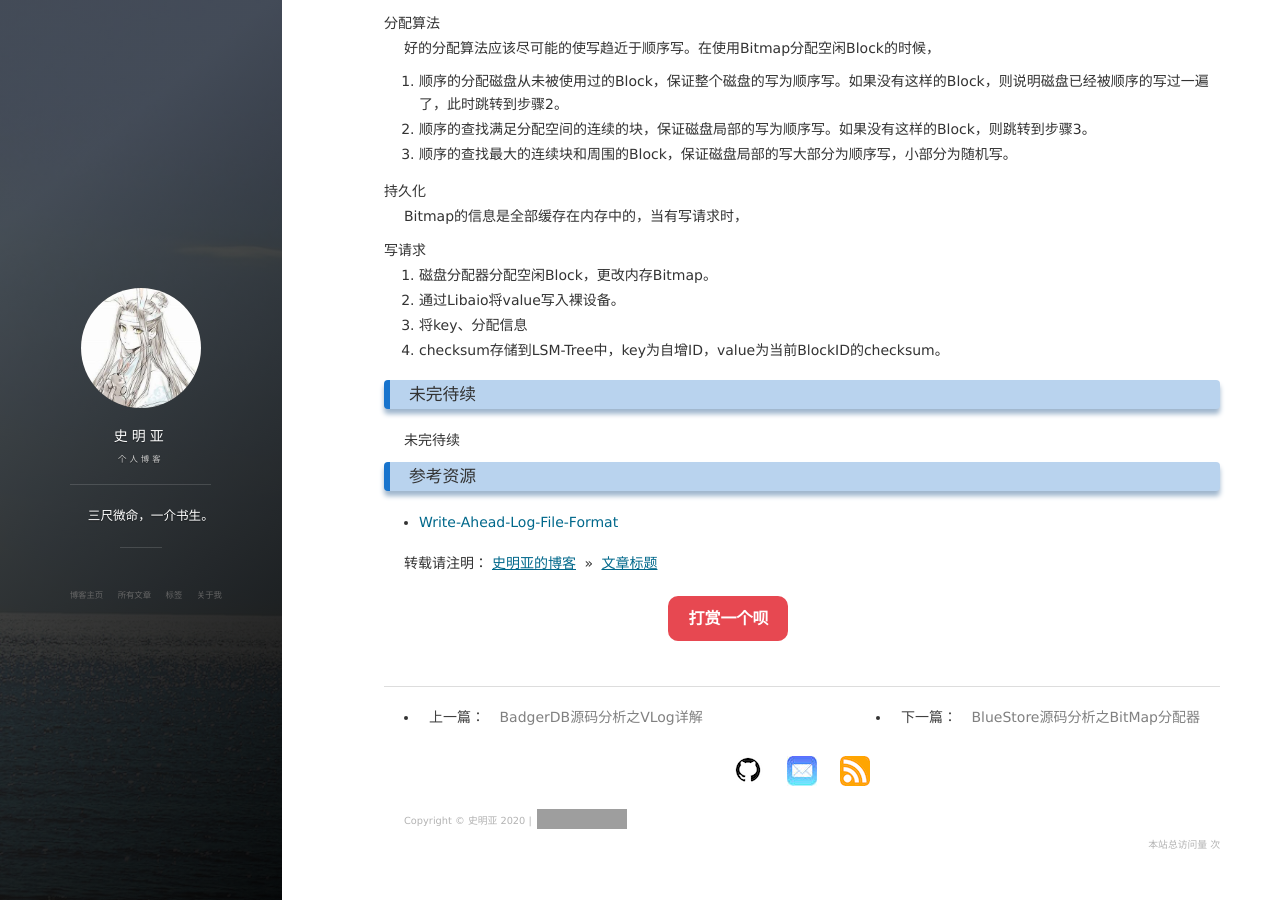
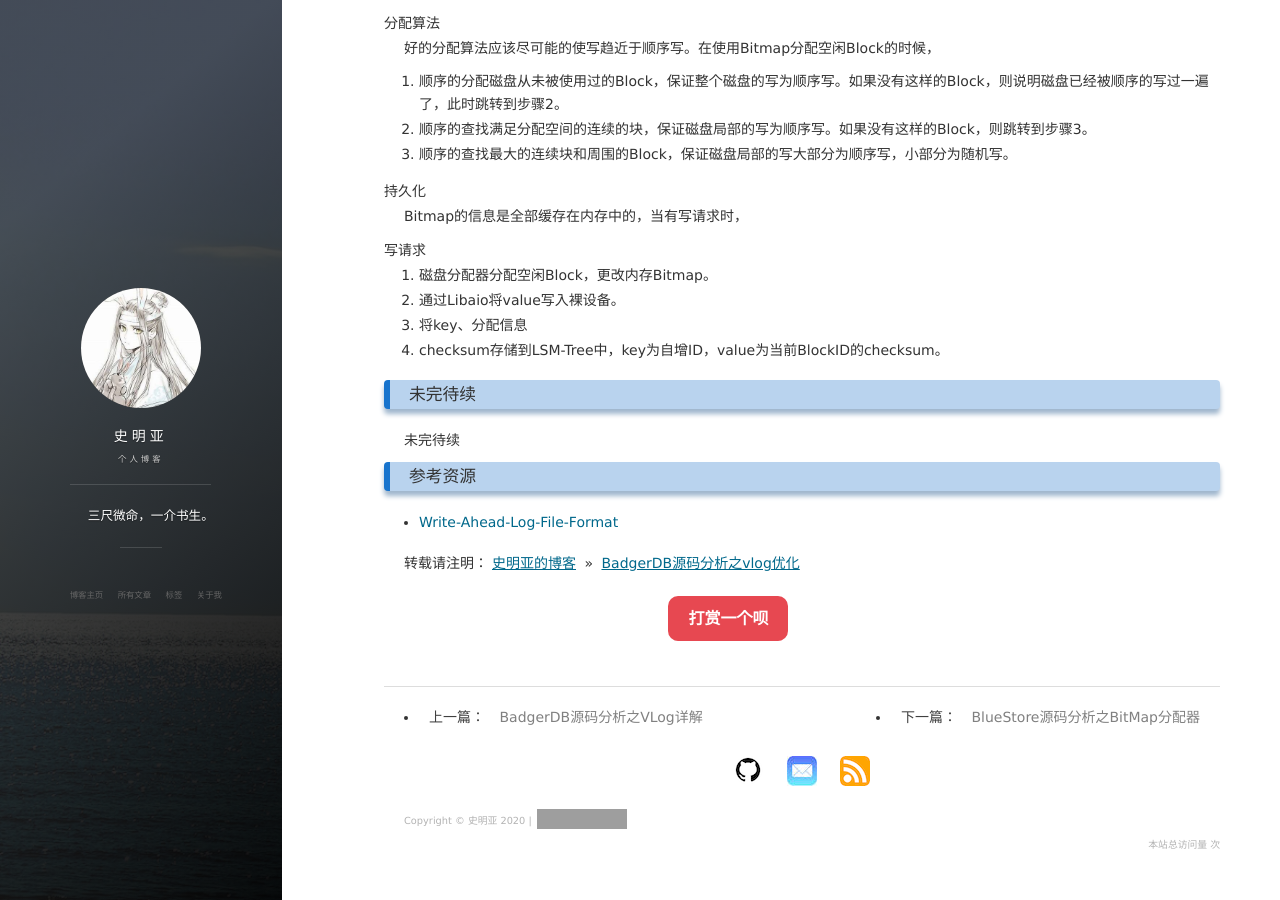
Before and after one commit to shimingyah/shimingyah.github.io, a Jekyll site: the page built from _posts/2019-08-13-BadgerDB源码分析之vlog优化.md, in a window 1280 px wide and 900 px high, scrolled down 1697 px. Built offline with Jekyll 4.4.1, drawn with Linux system fonts in a browser that asks for light colours; nearby versions of some CDN libraries; comment, search, counter and statistics services are not loaded; grey boxes are pictures that could not be loaded.

Commit message:
update blog: BadgerDB源码分析之vlog优化

```diff
--- a/_posts/2019-08-13-BadgerDB源码分析之vlog优化.md
+++ b/_posts/2019-08-13-BadgerDB源码分析之vlog优化.md
@@ -93,5 +93,4 @@ Bitmap的信息是全部缓存在内存中的，当有写请求时，
 
 * [Write-Ahead-Log-File-Format](https://github.com/facebook/rocksdb/wiki/Write-Ahead-Log-File-Format)
 
-
-转载请注明：[史明亚的博客](https://shimingyah.github.io) » [文章标题](文章链接)
+转载请注明：[史明亚的博客](https://shimingyah.github.io) » [BadgerDB源码分析之vlog优化](https://shimingyah.github.io/2019/08/BadgerDB%E6%BA%90%E7%A0%81%E5%88%86%E6%9E%90%E4%B9%8Bvlog%E4%BC%98%E5%8C%96)
```
